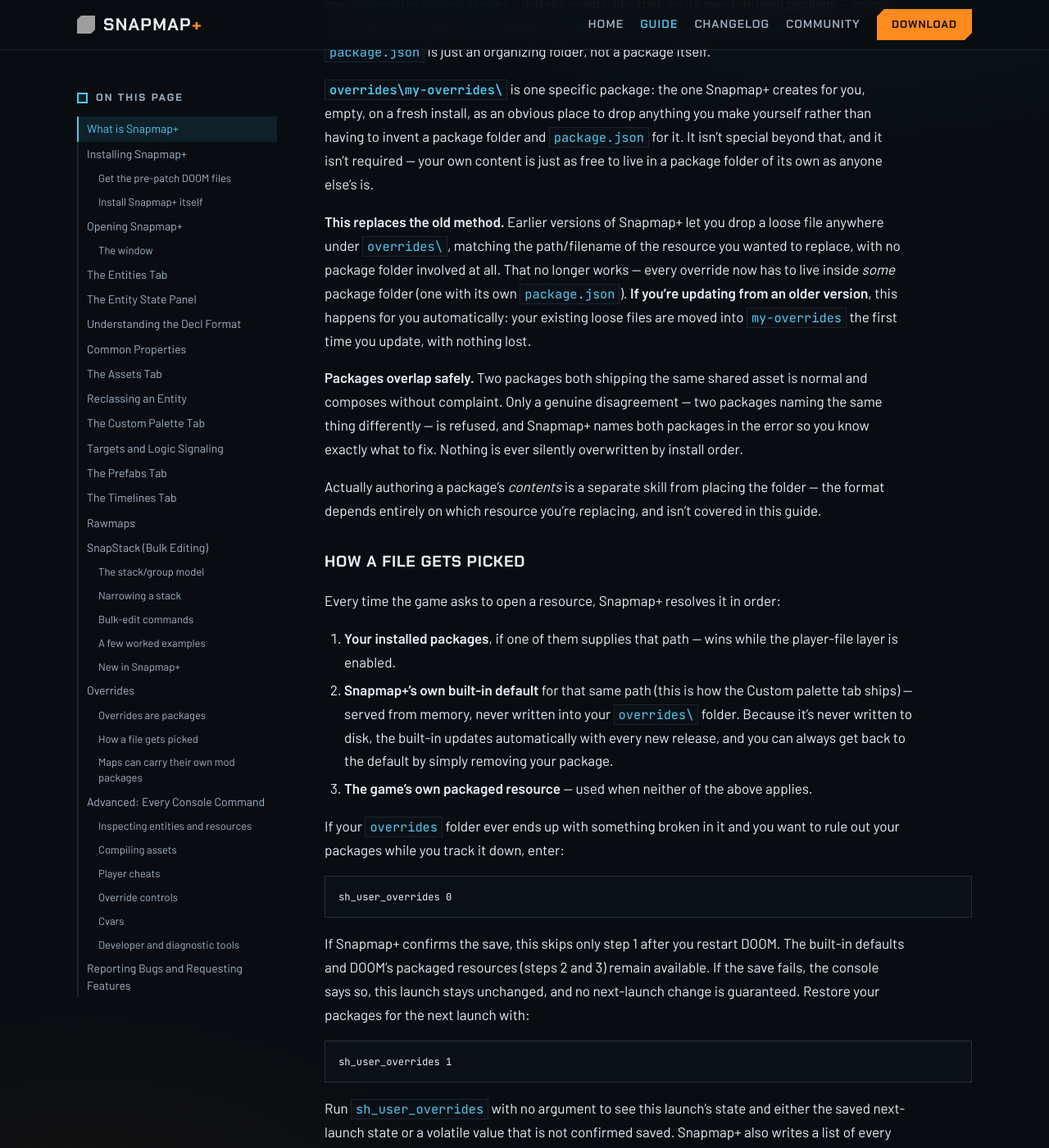
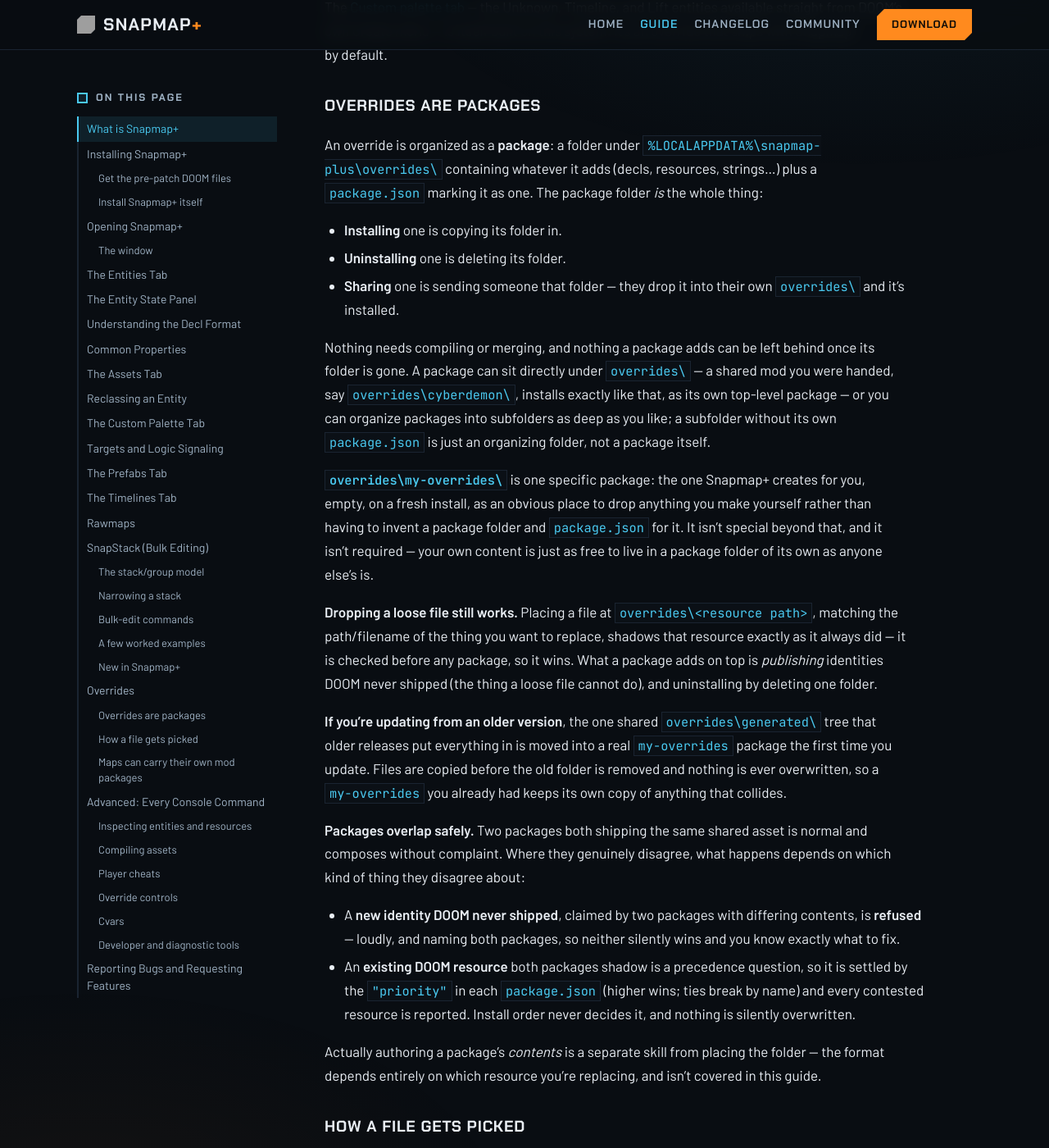
Before and after one commit to doom-snapmap/snapmap-web, a Jekyll site: the page built from site/snapmap-plus-guide.md, in a window 1280 px wide and 1400 px high, scrolled down 27027 px. Shown: the whole window at 82% size. Built offline with Jekyll 4.4.1, drawn with Linux system fonts in a browser that asks for light colours; some of the changed text lies outside the part shown; grey boxes are pictures that could not be loaded.

Commit message:
Correct the override and mod-package sections against the code
The guide said loose files under overrides\ no longer work and that every
override must live in a package; the file shadow still resolves
overrides\<name> first, ahead of any package. It also promised a map's mods
play right away after consenting, but the load that raises the prompt is
always refused and a decline is remembered for the whole session. Also note
that only a package directly under overrides\ can travel inside a map, drop
two unrelated .gitignore entries, and fix the entities-tab-dark filename.

```diff
--- a/site/snapmap-plus-guide.md
+++ b/site/snapmap-plus-guide.md
@@ -148,7 +148,7 @@
 
 ## The Entities Tab
 
-![Entities tab: list populated, one row selected](images/entites-tab-dark.png)
+![Entities tab: list populated, one row selected](images/entities-tab-dark.png)
 
 The Entities tab lists every entity placed in your map, by its **reference ID** and, if you've given it
 one, its display name. The list keeps itself up to date automatically as you edit — **Refresh** is there
@@ -372,6 +372,8 @@
 tab](#the-entities-tab) to open the same browser shown above as a modal, scoped to that entity — apply an
 asset straight to it without leaving the Entity State panel.
 
+![The Browse assets modal opened from the Entities tab, scoped to the selected entity](images/assets-modal-dark.png)
+
 ---
 
 ## Reclassing an Entity
@@ -414,8 +416,9 @@
 
 Rather than making you build one of these by hand every time, Snapmap+ seeds ready-to-place starting
 points — **Unknown**, **Timeline**, and **Lift** — directly into DOOM's own Create menu, under a
-**"*Custom"** tab. These ship as a built-in [override package](#overrides) — the same mechanism you can
-use yourself to add your own declarations.
+**"*Custom"** tab. These ship as Snapmap+'s own built-in [overrides](#overrides) — the same mechanism you
+can use yourself to add your own declarations, served from memory rather than written into your
+`overrides\` folder.
 
 ![DOOM's Create menu with the *Custom tab open, placing a Timeline entity](images/custom-palette-tab.jpg)
 
@@ -725,17 +728,25 @@
 package folder and `package.json` for it. It isn't special beyond that, and it isn't required — your own
 content is just as free to live in a package folder of its own as anyone else's is.
 
-**This replaces the old method.** Earlier versions of Snapmap+ let you drop a loose file anywhere under
-`overrides\`, matching the path/filename of the resource you wanted to replace, with no package folder
-involved at all. That no longer works — every override now has to live inside *some* package folder (one
-with its own `package.json`). **If you're updating from an older version**, this happens for you
-automatically: your existing loose files are moved into `my-overrides` the first time you update, with
-nothing lost.
+**Dropping a loose file still works.** Placing a file at `overrides\<resource path>`, matching the
+path/filename of the thing you want to replace, shadows that resource exactly as it always did — it is
+checked before any package, so it wins. What a package adds on top is *publishing* identities DOOM never
+shipped (the thing a loose file cannot do), and uninstalling by deleting one folder.
+
+**If you're updating from an older version**, the one shared `overrides\generated\` tree that older
+releases put everything in is moved into a real `my-overrides` package the first time you update. Files
+are copied before the old folder is removed and nothing is ever overwritten, so a `my-overrides` you
+already had keeps its own copy of anything that collides.
 
 **Packages overlap safely.** Two packages both shipping the same shared asset is normal and composes
-without complaint. Only a genuine disagreement — two packages naming the same thing differently — is
-refused, and Snapmap+ names both packages in the error so you know exactly what to fix. Nothing is ever
-silently overwritten by install order.
+without complaint. Where they genuinely disagree, what happens depends on which kind of thing they
+disagree about:
+
+- A **new identity DOOM never shipped**, claimed by two packages with differing contents, is **refused** —
+  loudly, and naming both packages, so neither silently wins and you know exactly what to fix.
+- An **existing DOOM resource** both packages shadow is a precedence question, so it is settled by the
+  `"priority"` in each `package.json` (higher wins; ties break by name) and every contested resource is
+  reported. Install order never decides it, and nothing is silently overwritten.
 
 Actually authoring a package's *contents* is a separate skill from placing the folder — the format
 depends entirely on which resource you're replacing, and isn't covered in this guide.
@@ -773,17 +784,28 @@
 ### Maps can carry their own mod packages
 
 Saving a map automatically checks which of your installed packages it actually uses, and embeds those
-packages **inside the map file itself** — no extra step, nothing to remember to attach.
+packages **inside the map file itself** — no extra step, nothing to remember to attach. A map can carry up
+to 16 packages this way.
+
+**A package you want to travel with a map has to sit directly under `overrides\`**, with a folder name
+made of lowercase letters, digits, `-` or `_`. The grouping subfolders described above are fine for
+organising your own installs, but a package nested inside one (`overrides\demons\cyberdemon\`) cannot be
+named in a map file, so it is skipped when the map is saved — the map then arrives at another player
+missing the package it needed. Keep anything you intend to share one level deep.
 
 When someone opens a map that needs a package they don't have installed, Snapmap+ asks once:
 
 > This map brings its own mod package: **cyberdemon** (12 files, 340 KB). It has to be installed before
 > the map can load. Install it now?
 
-Click **Yes**, and Snapmap+ installs everything the map brought and the map plays right away — no DOOM
-restart needed. A map that needs several packages lists them all in one prompt instead of asking once per
-package. Click **No**, and nothing is installed; Snapmap+ won't ask again for that exact package unless
-you ask it to load the map again.
+Click **Yes** and Snapmap+ installs everything the map brought. **No DOOM restart is needed**, but the
+load that raised the prompt is always refused — open the map again and it plays. If you are quick enough
+that the newly installed content is still registering, that retry is refused too, with a message saying
+so; wait a moment and open it once more. A map that needs several packages lists them all in one prompt
+instead of asking once per package.
+
+Click **No** and nothing is installed. Snapmap+ won't ask about that package again for the rest of the
+session, however many times you reopen the map — restart DOOM if you want to be asked again.
 
 **Only players who also have Snapmap+ installed can play a map's mods.** Unlike the entity edits covered
 elsewhere in this guide, a mod package is content Snapmap+ itself resolves — there's no install prompt and
```
Also changed, not shown: site/images/entities-tab-dark.png (renamed from site/images/entites-tab-dark.png).
